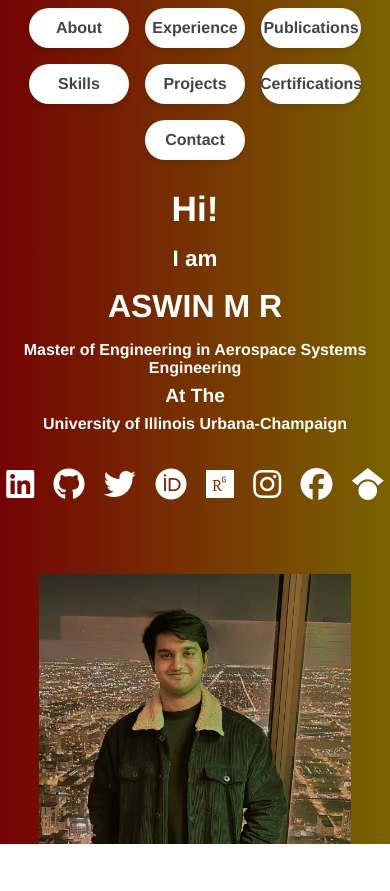
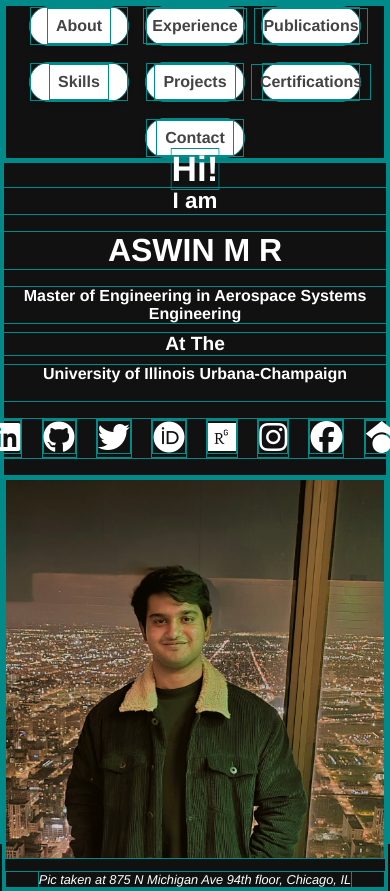
Before and after one commit to flash631/my_portfolio_public, a plain HTML site: page index.html in a window 390 px wide. Shown: the top 891 px of the page. Before the commit the page ends 844 px from the top, so only its background shows below. Drawn offline with Linux system fonts and the light colour scheme.

Commit message:
Apply responsive fixes and dark theme

```diff
--- a/css/contact.css
+++ b/css/contact.css
@@ -2,13 +2,14 @@
   margin: 0;
   padding: 0;
   box-sizing: border-box;
+  border: 1px solid #008b8b;
 }
 
 html, body {
   height: 100%;
-  background: linear-gradient(to right, #740303, #796302);
+  background: #111;
   font-family: "Helvetica Neue", Arial, sans-serif;
-  color: #333;
+  color: #fff;
 }
 
 .container {
@@ -18,7 +19,7 @@ html, body {
 
 .left-panel {
   flex: 0 0 220px;
-  background: #f0f0f0;
+  background: #111;
   display: flex;
   align-items: center;
   justify-content: center;
--- a/css/style.css
+++ b/css/style.css
@@ -3,17 +3,18 @@
   margin: 0;
   padding: 0;
   box-sizing: border-box;
+  border: 1px solid #008b8b;
 }
 html, body {
   height: 100%;
   font-family: "Helvetica Neue", Arial, sans-serif;
-  background: linear-gradient(to right, #740303, #796302);
-  color: #333;
+  background: #111;
+  color: #fff;
 }
 
 .hero {
   width: 100%;
-  height: 100vh;
+  min-height: 100vh;
   display: flex;
   transition: all 1s ease;
 }
@@ -145,7 +146,7 @@ html, body {
 
 #picDesc {
   margin-top: 0.5rem;
-  color: #000000;
+  color: #ffffff;
   font-size: 0.8rem;
   opacity: 0;
   transition: opacity 1s ease;
@@ -203,6 +204,7 @@ html, body {
 @media (max-width: 768px) {
   .hero {
     flex-direction: column;
+    height: auto;
   }
   .left-panel, .center-panel, .right-panel {
     width: 100%;
@@ -222,4 +224,6 @@ html, body {
   .intro-text h1 { font-size: 2rem; }
   .intro-text h2 { font-size: 1.4rem; }
   .intro-text h3 { font-size: 1rem; }
+  .intro-text { padding: 1rem; }
+  .pic-section img { max-width: 100%; }
 }
```
